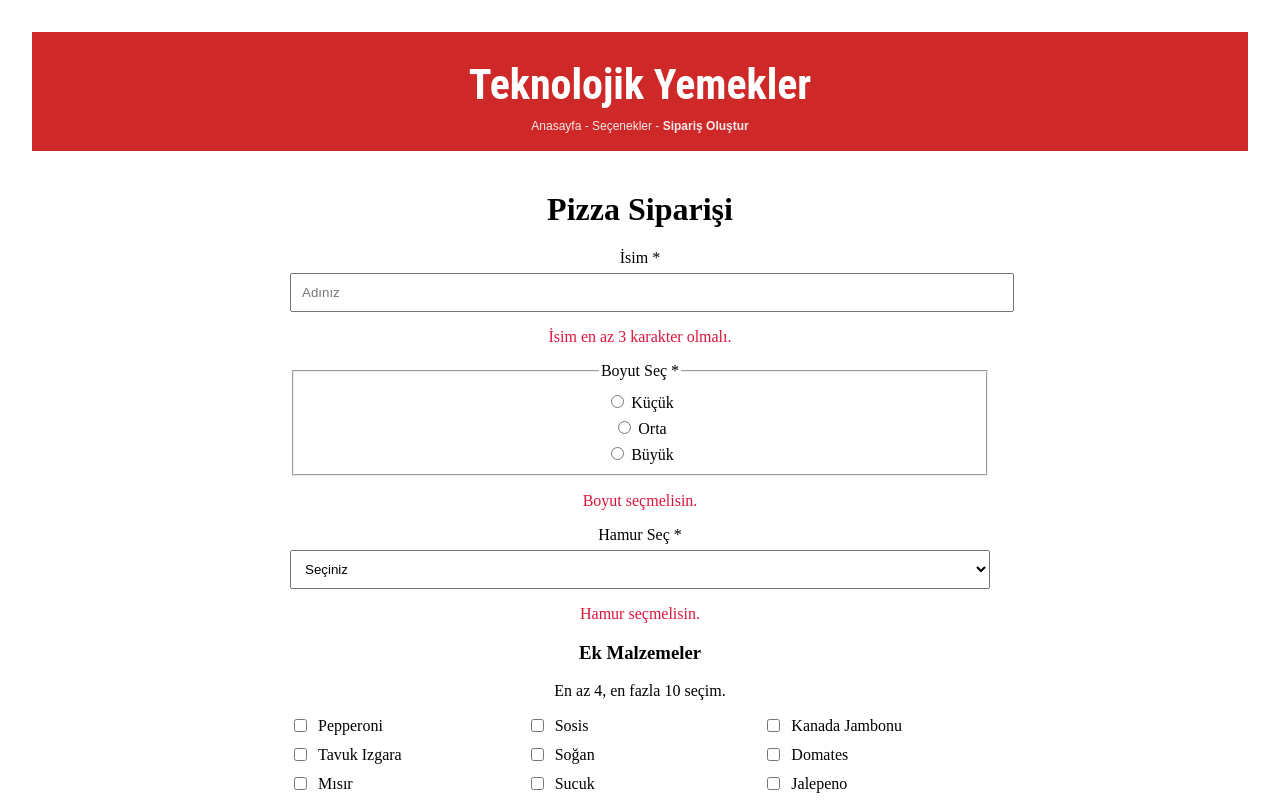
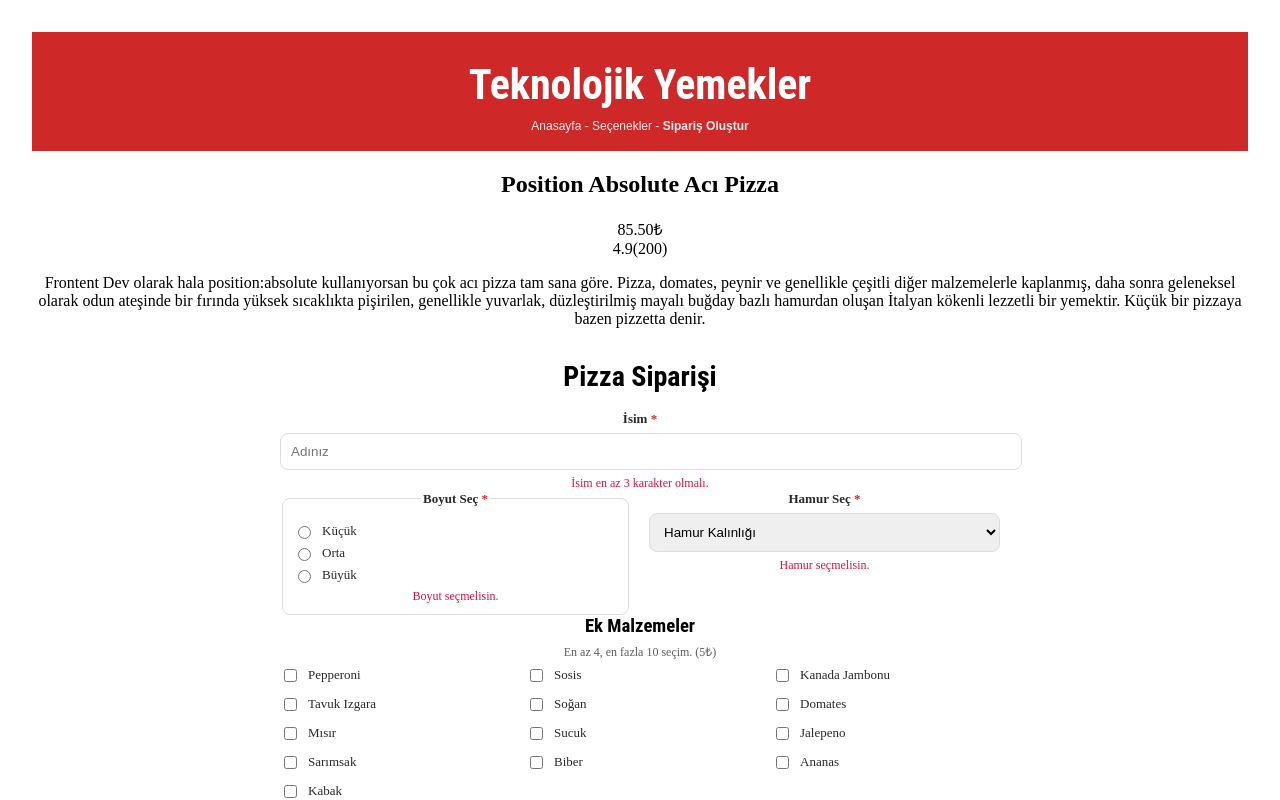
Before and after one commit to burak-kuyumcu/fsweb-s8-challenge-pizza, a React (Vite) app: page / in a window 1280 px wide. Both pictures are taken after a click on the button "ACIKTIM". Shown: the top 800 px of the page. Built offline with nearby package versions, Linux system fonts and the light colour scheme.

Commit message:
temel işlemler yapıldı geliştirilecek

```diff
--- a/src/App.jsx
+++ b/src/App.jsx
@@ -5,6 +5,7 @@ import Footer from "./components/Footer.jsx";
 import OrderSuccess from "./components/OrderSuccess.jsx";
 import OrderForm from "./Components/OrderForm.jsx";
 import OrderHeader from "./components/OrderHeader.jsx";
+import ProductInfo from "./components/ProductInfo.jsx";
 import "./App.css";
 
 export default function App() {
@@ -32,17 +33,18 @@ export default function App() {
   if (page === "order") {
     return (
       <>
-        <OrderHeader />
-        <main className="page">
-          <OrderForm onSuccess={handleOrderSuccess} />
-        </main>
+         <OrderHeader />
+         <main className="page">
+         <ProductInfo />
+         <OrderForm onSuccess={handleOrderSuccess} />
+         </main>
       </>
     );
   }
 
   return (
     <>
-      <Success order={orderData} onBackHome={goHome} />
+      <OrderSuccess order={orderData} onBackHome={goHome} />
     </>
   );
 }
--- a/src/components/OrderForm.jsx
+++ b/src/components/OrderForm.jsx
@@ -17,7 +17,18 @@ const MALZEMELER = [
   "Kabak",
 ];
 
-export default function OrderForm() {
+const slugify = (s) =>
+  s
+    .toLowerCase()
+    .replaceAll("ı", "i")
+    .replaceAll("ş", "s")
+    .replaceAll("ğ", "g")
+    .replaceAll("ü", "u")
+    .replaceAll("ö", "o")
+    .replaceAll("ç", "c")
+    .replaceAll(" ", "-");
+
+export default function OrderForm({ onSuccess }) {
   const [form, setForm] = useState({
     isim: "",
     boyut: "",
@@ -27,6 +38,7 @@ export default function OrderForm() {
   });
 
   const [submitting, setSubmitting] = useState(false);
+  const [adet, setAdet] = useState(1);
 
   const errors = useMemo(() => {
     const e = {};
@@ -42,6 +54,7 @@ export default function OrderForm() {
   }, [form]);
 
   const isValid = Object.keys(errors).length === 0;
+
   const onChange = (e) => {
     const { name, value } = e.target;
     setForm((p) => ({ ...p, [name]: value }));
@@ -53,9 +66,38 @@ export default function OrderForm() {
       const next = checked
         ? p.malzemeler.filter((m) => m !== malzeme)
         : [...p.malzemeler, malzeme];
-
       return { ...p, malzemeler: next };
     });
+  };
+
+  const basePrice = 85.5;
+  const ingredientPrice = 5;
+  const selectionsTotal = form.malzemeler.length * ingredientPrice;
+  const total = (basePrice + selectionsTotal) * adet;
+
+  const buildPayload = () => ({
+    isim: form.isim.trim(),
+    boyut: form.boyut,
+    hamur: form.hamur,
+    malzemeler: form.malzemeler,
+    ozel: form.not,
+    adet,
+  });
+
+  const buildFakeResponse = () => ({
+    id: (globalThis.crypto?.randomUUID?.() ?? String(Date.now())),
+    createdAt: new Date().toISOString(),
+  });
+
+  const resetForm = () => {
+    setForm({
+      isim: "",
+      boyut: "",
+      hamur: "",
+      malzemeler: [],
+      not: "",
+    });
+    setAdet(1);
   };
 
   const onSubmit = async (e) => {
@@ -63,65 +105,67 @@ export default function OrderForm() {
     if (!isValid || submitting) return;
 
     setSubmitting(true);
+    const payload = buildPayload();
+
     try {
-      const payload = {
-        isim: form.isim.trim(),
-        boyut: form.boyut,
-        hamur: form.hamur,
-        malzemeler: form.malzemeler,
-        ozel: form.not,
-      };
-
       const res = await axios.post("https://reqres.in/api/pizza", payload, {
         headers: {
+          "Content-Type": "application/json",
           "x-api-key": "reqres-free-v1",
-          "Content-Type": "application/json",
         },
       });
 
       console.log("API Yanıtı:", res.data);
-      console.log("Sipariş Özeti:", {
-        id: res.data.id,
-        createdAt: res.data.createdAt,
-        ...payload,
-      });
+      console.log("Sipariş Özeti:", { ...payload, ...res.data });
 
-      setForm({
-        isim: "",
-        boyut: "",
-        hamur: "",
-        malzemeler: [],
-        not: "",
-      });
+      onSuccess?.({ payload, response: res.data, mocked: false });
+      resetForm();
     } catch (err) {
-      console.error("Sipariş gönderilemedi:", err);
+      console.error("Sipariş gönderilemedi (API):", err);
+
+      const fakeResponse = buildFakeResponse();
+      console.log("Mock yanıt üretildi:", fakeResponse);
+      console.log("Sipariş Özeti (Mock):", { ...payload, ...fakeResponse });
+
+      onSuccess?.({ payload, response: fakeResponse, mocked: true });
+      resetForm();
     } finally {
       setSubmitting(false);
     }
   };
 
   return (
-    <form onSubmit={onSubmit} style={{ maxWidth: 700, margin: "40px auto" }}>
-      <h1>Pizza Siparişi</h1>
+    <form className="order-form" onSubmit={onSubmit}>
+      <h2 className="order-form__title">Pizza Siparişi</h2>
 
-      <label style={{ display: "block", marginTop: 16 }}>
-        İsim *
+
+      <div className="field">
+        <label className="label" htmlFor="isim">
+          İsim <span className="req">*</span>
+        </label>
         <input
+          id="isim"
+          data-cy="name-input"
+          className="input"
           name="isim"
           value={form.isim}
           onChange={onChange}
           minLength={3}
           required
           placeholder="Adınız"
-          style={{ width: "100%", padding: 10, marginTop: 6 }}
         />
-      </label>
-      {errors.isim && <p style={{ color: "crimson" }}>{errors.isim}</p>}
+        {errors.isim && <p className="error">{errors.isim}</p>}
+      </div>
 
-      <fieldset style={{ marginTop: 16 }}>
-        <legend>Boyut Seç *</legend>
+
+      <div className="row-2">
+        <fieldset className="field fieldset">
+          <legend className="label">
+            Boyut Seç <span className="req">*</span>
+          </legend>
+
           {["Küçük", "Orta", "Büyük"].map((b) => (
-          <label key={b} style={{ display: "block", marginTop: 6 }}>
+            <label key={b} className="radio">
               <input
                 type="radio"
                 name="boyut"
@@ -129,92 +173,127 @@ export default function OrderForm() {
                 checked={form.boyut === b}
                 onChange={onChange}
                 required
-            />{" "}
-            {b}
+              />
+              <span>{b}</span>
             </label>
           ))}
+
+          {errors.boyut && <p className="error">{errors.boyut}</p>}
         </fieldset>
-      {errors.boyut && <p style={{ color: "crimson" }}>{errors.boyut}</p>}
 
-      <label style={{ display: "block", marginTop: 16 }}>
-        Hamur Seç *
+        <div className="field">
+          <label className="label" htmlFor="hamur">
+            Hamur Seç <span className="req">*</span>
+          </label>
           <select
+            id="hamur"
+            className="select"
             name="hamur"
             value={form.hamur}
             onChange={onChange}
             required
-          style={{ width: "100%", padding: 10, marginTop: 6 }}
           >
-          <option value="">Seçiniz</option>
+            <option value="">Hamur Kalınlığı</option>
             <option value="İnce">İnce</option>
             <option value="Orta">Orta</option>
             <option value="Kalın">Kalın</option>
           </select>
-      </label>
-      {errors.hamur && <p style={{ color: "crimson" }}>{errors.hamur}</p>}
+          {errors.hamur && <p className="error">{errors.hamur}</p>}
+        </div>
+      </div>
 
-      <div style={{ marginTop: 16 }}>
-        <h3>Ek Malzemeler</h3>
-        <p>En az 4, en fazla 10 seçim.</p>
 
-        <div
-          style={{
-            display: "grid",
-            gridTemplateColumns: "repeat(3, 1fr)",
-            gap: 10,
-          }}
-        >
+      <div className="field">
+        <h3 className="section-title">Ek Malzemeler</h3>
+        <p className="hint">En az 4, en fazla 10 seçim. (5₺)</p>
+
+        <div className="ingredients">
           {MALZEMELER.map((m) => {
             const checked = form.malzemeler.includes(m);
             const disableNewCheck = !checked && form.malzemeler.length >= 10;
+            const slug = slugify(m);
 
             return (
-              <label key={m} style={{ display: "flex", gap: 8, alignItems: "center" }}>
+              <label key={m} className="check">
                 <input
+                  data-cy={`ingredient-${slug}`}
                   type="checkbox"
                   checked={checked}
                   onChange={() => toggleMalzeme(m)}
                   disabled={disableNewCheck}
                 />
-                {m}
+                <span>{m}</span>
               </label>
             );
           })}
         </div>
 
-        {errors.malzemeler && <p style={{ color: "crimson" }}>{errors.malzemeler}</p>}
+        {errors.malzemeler && <p className="error">{errors.malzemeler}</p>}
       </div>
 
-      <label style={{ display: "block", marginTop: 16 }}>
+      <div className="field">
+        <label className="label" htmlFor="not">
           Sipariş Notu
+        </label>
         <textarea
+          id="not"
+          className="textarea"
           name="not"
           value={form.not}
           onChange={onChange}
-          placeholder="Eklemek istediğin bir not var mı?"
-          style={{ width: "100%", padding: 10, marginTop: 6, minHeight: 90 }}
+          placeholder="Siparişine eklemek istediğin bir not var mı?"
         />
-      </label>
+      </div>
+
+
+      <div className="order-bottom">
+        <div className="quantity">
+          <button
+            type="button"
+            className="qty-btn"
+            onClick={() => setAdet((a) => Math.max(1, a - 1))}
+          >
+            -
+          </button>
+          <span className="qty-val">{adet}</span>
+          <button
+            type="button"
+            className="qty-btn"
+            onClick={() => setAdet((a) => a + 1)}
+          >
+            +
+          </button>
+        </div>
+
+        <aside className="order-form__right">
+          <h3 className="summary-title">Sipariş Toplamı</h3>
+
+          <div className="summary-row">
+            <span>Seçimler</span>
+            <span>{(selectionsTotal * adet).toFixed(2)}₺</span>
+          </div>
+
+          <div className="summary-row summary-total">
+            <span>Toplam</span>
+            <span>{total.toFixed(2)}₺</span>
+          </div>
 
           <button
+            data-cy="submit-order"
+            className="submit-btn"
             type="submit"
             disabled={!isValid || submitting}
-        style={{
-          marginTop: 18,
-          width: "100%",
-          padding: 12,
-          border: 0,
-          cursor: !isValid || submitting ? "not-allowed" : "pointer",
-        }}
           >
             {submitting ? "Gönderiliyor..." : "SİPARİŞ VER"}
           </button>
 
           {!isValid && (
-        <p style={{ marginTop: 10, color: "#5F5F5F" }}>
+            <p className="hint" style={{ marginTop: 10 }}>
               Form tamamlanmadan sipariş veremezsin.
             </p>
           )}
+        </aside>
+      </div>
     </form>
   );
 }
--- a/src/index.css
+++ b/src/index.css
@@ -708,6 +708,247 @@ footer{
 }
 
 
+.order-form {
+  max-width: 720px;
+  margin: 32px auto 0;
+  display: grid;
+  grid-template-columns: 2fr 1fr;
+  gap: 28px;
+  align-items: start;
+}
+
+.order-form__title {
+  font-family: "Roboto Condensed", sans-serif;
+  font-size: 28px;
+  text-align: center;
+  margin: 0 0 12px;
+}
+
+.order-form__left {
+  display: flex;
+  flex-direction: column;
+  gap: 18px;
+}
+
+.order-form__right {
+  border: 1px solid #eee;
+  border-radius: 10px;
+  padding: 18px;
+  height: fit-content;
+  background: #fff;
+}
+
+.field { display: flex; flex-direction: column; gap: 6px; }
+
+.label { font-weight: 600; color: #292929; font-size: 13px; }
+
+.req { color: #CE2829; }
+
+.input, .select, .textarea {
+  width: 100%;
+  padding: 10px;
+  border: 1px solid #ddd;
+  border-radius: 8px;
+  font-family: "Barlow", sans-serif;
+}
+
+.textarea { min-height: 90px; resize: none; }
+
+.error { color: crimson; font-size: 12px; margin: 0; }
+
+.hint { color: #5F5F5F; font-size: 12px; margin: 0; }
+
+.row-2 {
+  display: grid;
+  grid-template-columns: 1fr 1fr;
+  gap: 18px;
+  align-items: start;
+}
+
+.fieldset { border: 1px solid #ddd; border-radius: 8px; padding: 10px; }
+.fieldset .label { margin-bottom: 6px; }
+
+.radio, .check {
+  display: flex;
+  gap: 8px;
+  align-items: center;
+  font-size: 13px;
+  color: #292929;
+}
+
+.ingredients {
+  display: grid;
+  grid-template-columns: repeat(3, 1fr);
+  gap: 10px 18px;
+}
+
+.section-title {
+  font-family: "Roboto Condensed", sans-serif;
+  margin: 0;
+}
+
+.summary-title {
+  font-family: "Roboto Condensed", sans-serif;
+  margin: 0 0 12px;
+}
+
+.summary-row {
+  display: flex;
+  justify-content: space-between;
+  margin-bottom: 8px;
+  font-size: 13px;
+}
+
+.summary-total {
+  font-weight: 700;
+  color: #CE2829;
+  margin-top: 8px;
+}
+
+.submit-btn {
+  width: 100%;
+  background: #FDC913;
+  border: none;
+  border-radius: 10px;
+  padding: 12px;
+  font-weight: 700;
+  cursor: pointer;
+}
+
+.submit-btn:disabled {
+  opacity: 0.55;
+  cursor: not-allowed;
+}
+
+.success-page {
+  min-height: 100vh;
+  background: #CE2829;
+  color: #fff;
+  display: flex;
+  flex-direction: column;
+  align-items: center;
+  padding: 40px 16px;
+}
+
+.success-logo {
+  margin: 0;
+  font-family: "Roboto Condensed", sans-serif;
+  font-size: 42px;
+  font-weight: 700;
+  text-align: center;
+}
+
+.success-center {
+  flex: 1;
+  display: flex;
+  flex-direction: column;
+  justify-content: center;
+  align-items: center;
+  gap: 14px;
+  width: 100%;
+}
+
+.success-title {
+  margin: 0;
+  font-family: "Roboto Condensed", sans-serif;
+  font-size: 64px;
+  font-weight: 300;
+  letter-spacing: 2px;
+  text-align: center;
+}
+
+.success-subtitle {
+  margin: 0;
+  font-family: "Roboto Condensed", sans-serif;
+  font-size: 64px;
+  font-weight: 300;
+  letter-spacing: 2px;
+  text-align: center;
+}
+
+.success-debug {
+  margin-top: 20px;
+  width: min(900px, 100%);
+  background: rgba(0,0,0,0.15);
+  padding: 14px;
+  border-radius: 10px;
+  overflow: auto;
+  font-size: 12px;
+}
+
+.success-btn {
+  margin-top: 24px;
+  background: #FDC913;
+  border: none;
+  border-radius: 10px;
+  padding: 12px 18px;
+  font-weight: 700;
+  cursor: pointer;
+}
+
+
+.order-form{
+  max-width: 720px;
+  margin: 32px auto 0;
+  display: block;
+}
+
+
+.order-form__title{
+  text-align: center;
+  margin: 0 0 18px;
+}
+
+
+.order-bottom{
+  margin-top: 18px;
+  display: grid;
+  grid-template-columns: 160px 1fr;
+  gap: 24px;
+  align-items: start;
+}
+
+.quantity{
+  display: inline-flex;
+  align-items: center;
+  gap: 8px;
+}
+
+.qty-btn{
+  width: 44px;
+  height: 44px;
+  padding: 0;
+  border-radius: 6px;
+  background: #FDC913;
+  border: none;
+  font-weight: 800;
+  cursor: pointer;
+}
+
+.qty-val{
+  width: 44px;
+  height: 44px;
+  display: grid;
+  place-items: center;
+  border: 1px solid #eee;
+  border-radius: 6px;
+  font-weight: 700;
+  background: #fff;
+}
+
+
+.order-form__right{
+  justify-self: end;
+  width: min(320px, 100%);
+}
+
+@media (max-width: 768px) {
+  .order-form { grid-template-columns: 1fr; }
+  .row-2 { grid-template-columns: 1fr; }
+  .ingredients { grid-template-columns: 1fr 1fr; }
+}
+
+
 
 @media (max-width: 600px){
 
```
Also changed, not shown: src/components/OrderSuccess.jsx (+13 -11 lines). Lines whose indentation alone changed are shown as unchanged.
